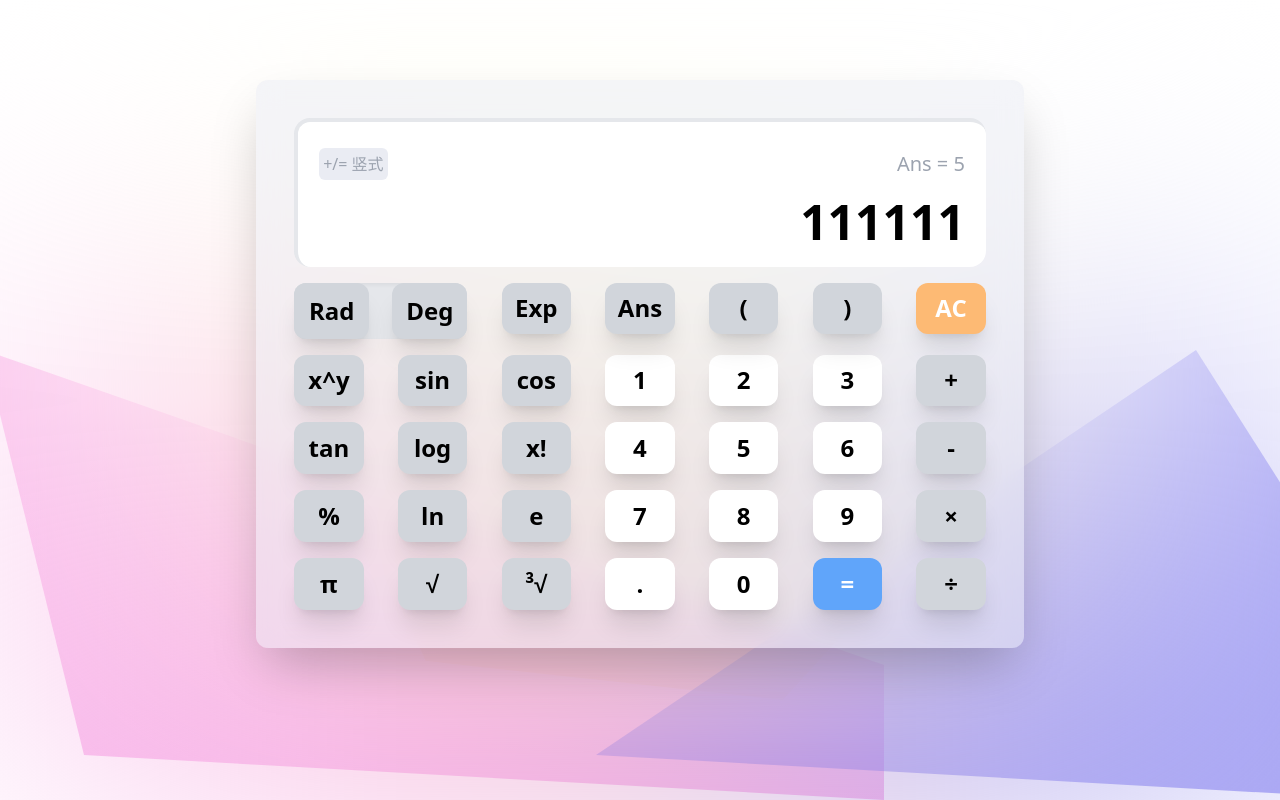
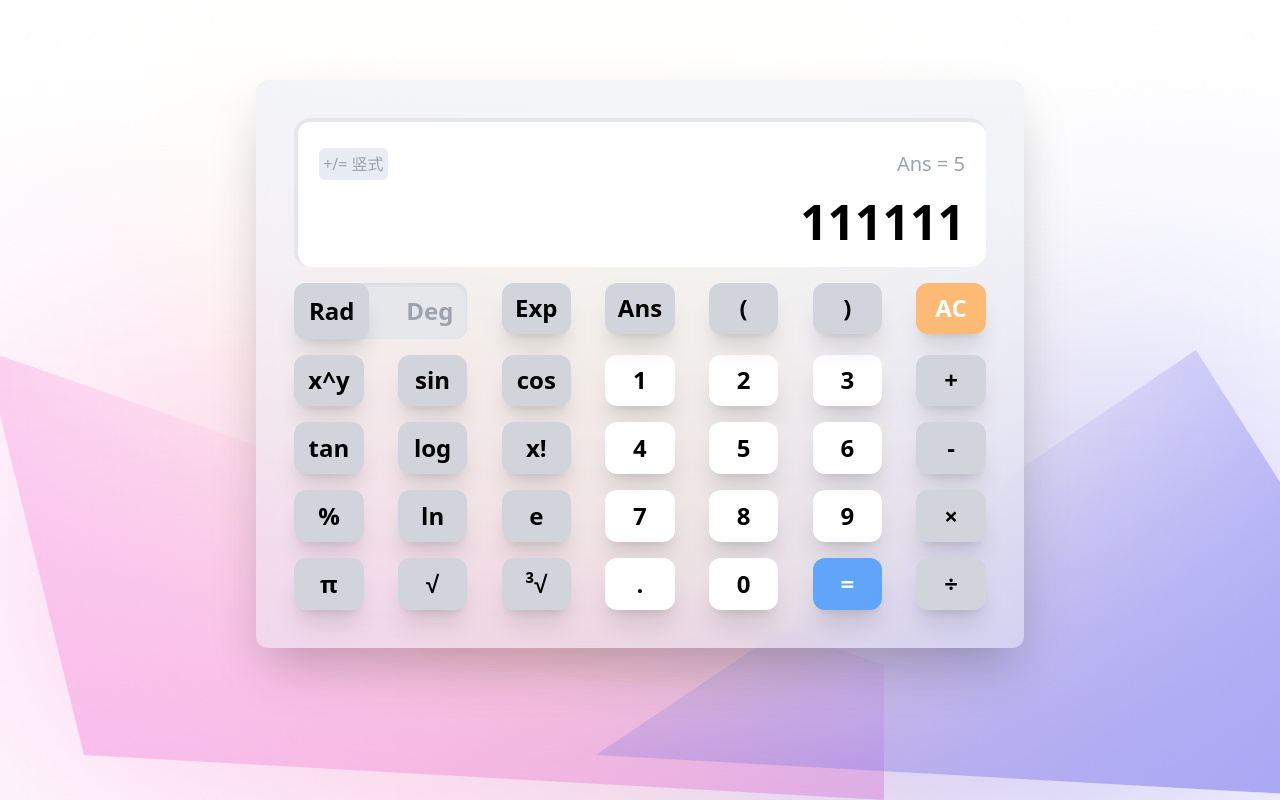
Before and after one commit to Dandelion-F/Calculator, a Vue app: page / in a window 1280 px wide. Built offline with nearby package versions, Linux system fonts and the light colour scheme.

Commit message:
feat: add changeMode

```diff
--- a/src/components/Counter/Operation/Mode/mode.vue
+++ b/src/components/Counter/Operation/Mode/mode.vue
@@ -1,9 +1,24 @@
-<script setup lang="ts"></script>
+<script setup lang="ts">
+import { ref } from 'vue';
+
+let radClass = ref('operation-mode-btn');
+let degClass = ref('operation-mode-no-btn');
+
+function changeMode(mode: string) {
+  if (mode === 'rad') {
+    radClass.value = 'operation-mode-btn';
+    degClass.value = 'operation-mode-no-btn';
+  } else {
+    degClass.value = 'operation-mode-btn';
+    radClass.value = 'operation-mode-no-btn';
+  }
+}
+</script>
 
 <template>
   <div class="operation-mode-box">
-    <div class="operation-mode-btn">Rad</div>
-    <div class="operation-mode-btn">Deg</div>
+    <div :class="radClass" @click="() => changeMode('rad')">Rad</div>
+    <div :class="degClass" @click="() => changeMode('deg')">Deg</div>
   </div>
 </template>
 
@@ -11,4 +26,9 @@
 .operation-mode-box {
   @apply flex h-full w-full justify-between rounded-xl bg-gray-200 shadow-inner;
 }
+
+.operation-mode-no-btn {
+  @apply flex aspect-[4/3] h-full items-center justify-center text-xl font-bold text-gray-400 cursor-pointer
+  lg:text-2xl;
+}
 </style>
```
